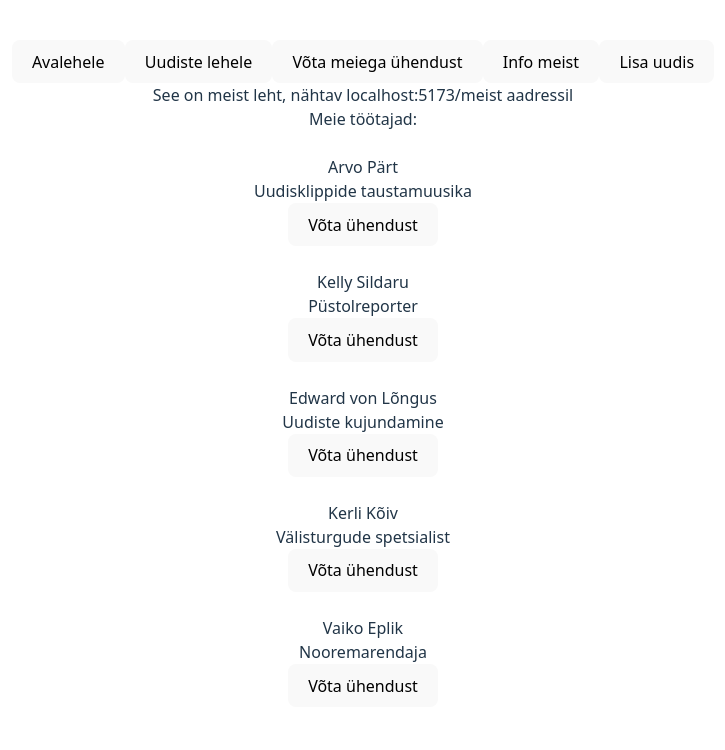
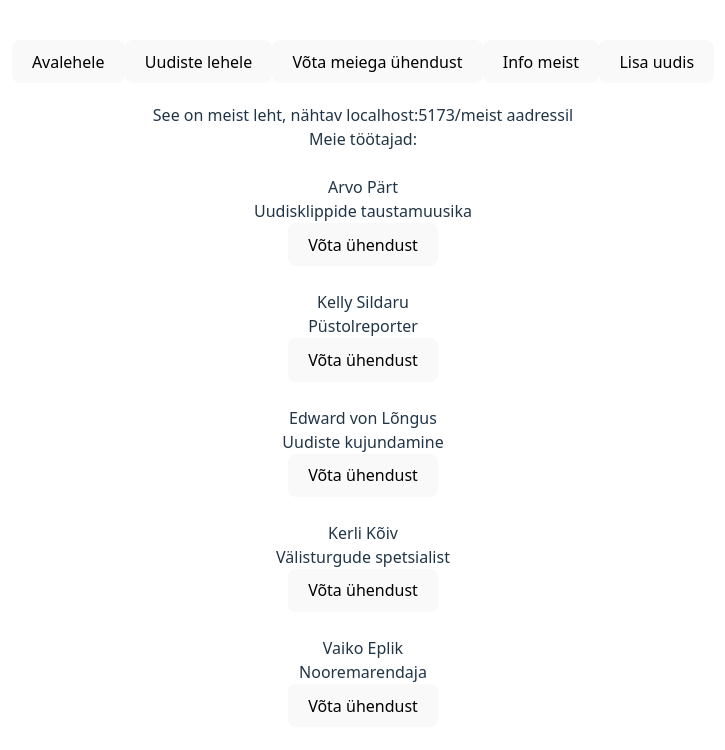
Before and after one commit to hallapmark/news, a React (Vite) app: page /meist in a window 1280 px wide. Shown: the top 750 px of the page, without its empty margins (277-1002 px from the left). Built offline with nearby package versions, Linux system fonts and the light colour scheme.

Commit message:
Add some margins to improve the look of the pages

```diff
--- a/src/pages/Avaleht.jsx
+++ b/src/pages/Avaleht.jsx
@@ -1,7 +1,7 @@
 function Avaleht() {
   return (
     <div>
-        <div>See on avaleht, nähtav localhost:5173 aadressil</div>
+        <div style={{ margin: "20px 8px"}}>See on avaleht, nähtav localhost:5173 aadressil</div>
         <img src="https://fastly.picsum.photos/id/54/300/400.jpg?hmac=SXCRpiDR2_p6yIwLRzv7oyian_X8Cf9GYgaPcPXrrow" alt="" />
     </div>
   )
--- a/src/pages/Kontakt/Kontakt.jsx
+++ b/src/pages/Kontakt/Kontakt.jsx
@@ -7,7 +7,7 @@ function Kontakt() {
   const [n2itaTelTasku, muudaN2itaTelTasku] = useState(false);
 
   return (
-    <div>
+    <div style={{ margin: "20px 8px"}}>
       <div>See on kontaktide leht, nähtav localhost:5173/kontakt aadressil</div>
       <div>Võta meiega ühendust:</div>
       <br />
--- a/src/pages/Meist.jsx
+++ b/src/pages/Meist.jsx
@@ -18,7 +18,7 @@ function Meist() {
   }
 
   return (
-    <div onClick={() => setKontakt("")}>
+    <div onClick={() => setKontakt("")} style={{ margin: "20px 8px"}}>
       <div>See on meist leht, nähtav localhost:5173/meist aadressil</div>
       <div>Meie töötajad:</div>
       <br />
```
